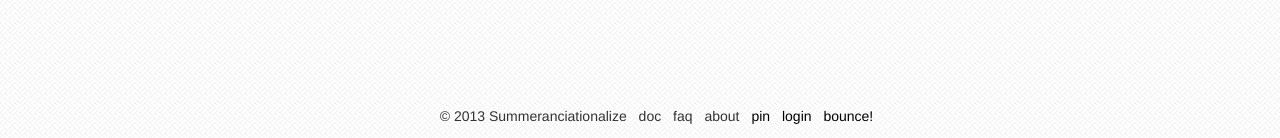
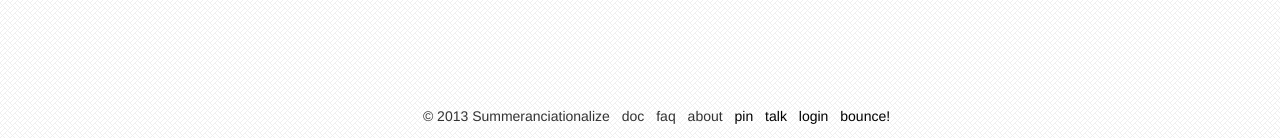
Before and after one commit to iloahz/Summeranciationalize, a Django app: template templates/account_overview.html in a window 1280 px wide. Shown: the part 662-800 px from the top of the page. Run offline with Django 3.2, Linux system fonts and the light colour scheme; the template is opened without the code that fills it, so the values that code supplies are empty.

Commit message:
add weibo even if not login

```diff
--- a/templates/footer.html
+++ b/templates/footer.html
@@ -6,8 +6,8 @@
             <li>faq</li>
             <li>about</li>
             <li><a href="/pin">pin</a></li>
+            <li><a href="http://weibo.com/Summeranciationalize">talk</a></li>
             {% if loginUser %}
-            <li><a href="http://weibo.com/Summeranciationalize">talk</a></li>
             <li><a href="/account/{{ loginUser }}">me</a></li>
             {% else %}
             <li><a href="/signin">login</a></li>
```
